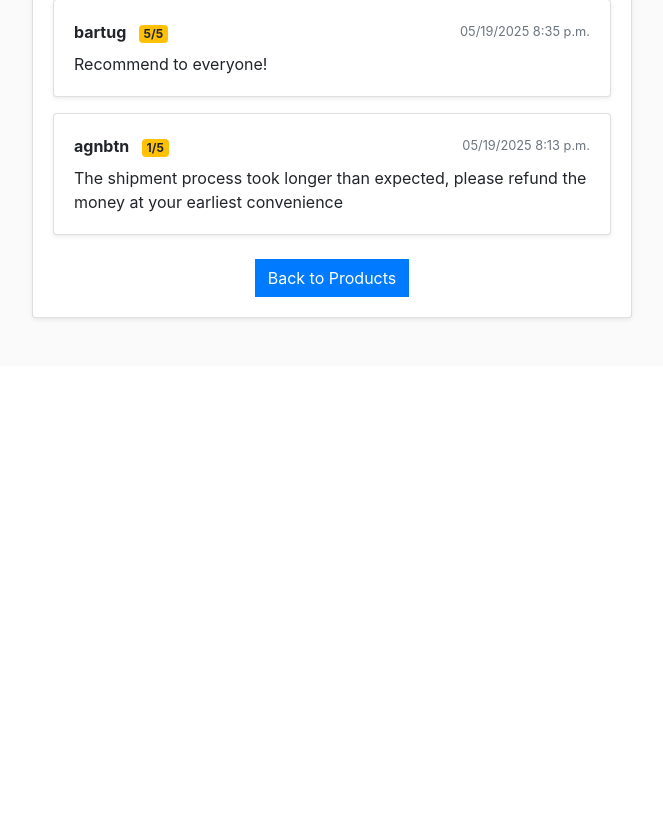
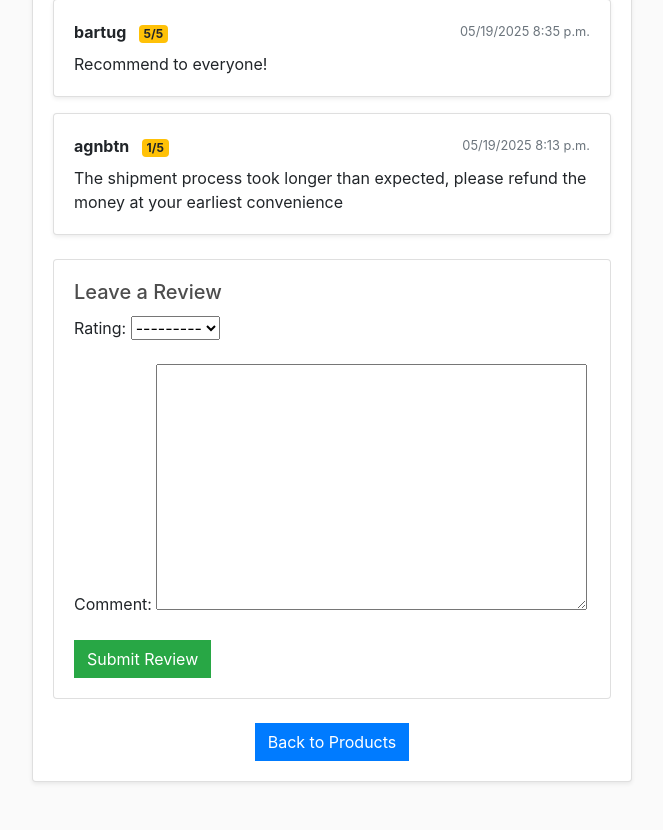
Before and after one commit to L3G0L4SSD/django-mini-proje, a Django app: page /details/1/ in a window 1280 px wide. Shown: the part 808-1638 px from the top of the page, without its empty margins (308-971 px from the left). Before the commit the page ends 1128 px from the top, so only its background shows below. Run offline with Django 5.2, Linux system fonts and the light colour scheme; a user stored in the database is signed in; data comes from the database, SQL or seed files in the repository; both versions use the stored data as it was after the commit; some libraries are stand-ins or nearby versions.

Commit message:
implemented comment section for products 3

```diff
--- a/ecommerce_app/templates/ecommerce_app/details.html
+++ b/ecommerce_app/templates/ecommerce_app/details.html
@@ -1,4 +1,6 @@
-{% extends 'ecommerce_app/main.html' %} {% load static %} {% block content %}
+{% extends 'ecommerce_app/main.html' %}
+{% load static %}
+{% block content %}
 
 <div class="container my-5">
   <h2 class="text-center mb-4">Product Details</h2>
@@ -22,9 +24,7 @@
       <h3 class="card-title text-center">{{ result.name }}</h3>
       <p class="card-text"><strong>Price:</strong> ${{ result.price }}</p>
       <p class="card-text"><strong>Stock:</strong> {{ result.stock }}</p>
-      <p class="card-text">
-        <strong>Description:</strong> {{ result.description }}
-      </p>
+      <p class="card-text"><strong>Description:</strong> {{ result.description }}</p>
       <form id="add-to-cart-form">
         <label for="quantity">Quantity:</label>
         <input
@@ -53,15 +53,7 @@
         <div class="d-flex justify-content-between align-items-center mb-2">
           <div>
             <strong>{{ review.user.username }}</strong>
-            <span class="badge badge-warning ml-2">
-              {% for i in "12345"|slice:":review.rating"|make_list %}
-                <i class="fa fa-star text-warning"></i>
-              {% endfor %}
-              {% for i in "12345"|slice:"review.rating:"|make_list %}
-                <i class="fa fa-star text-secondary"></i>
-              {% endfor %}
-              {{ review.rating }}/5
-            </span>
+            <span class="badge badge-warning ml-2">{{ review.rating }}/5</span>
           </div>
           <small class="text-muted">{{ review.created_at|date:"SHORT_DATETIME_FORMAT" }}</small>
         </div>
@@ -72,10 +64,25 @@
 {% else %}
   <div class="alert alert-info">No reviews yet.</div>
 {% endif %}
+
+{% if user.is_authenticated %}
+  <div class="card mt-4 mb-4">
+    <div class="card-body">
+      <h5 class="card-title">Leave a Review</h5>
+      <form method="post">
+        {% csrf_token %}
+        {{ form.as_p }}
+        <button type="submit" class="btn btn-success">Submit Review</button>
+      </form>
+    </div>
+  </div>
+{% else %}
+  <div class="alert alert-warning mt-4">
+    <a href="{% url 'ecommerce:signin' %}">Sign in</a> to leave a review.
+  </div>
+{% endif %}
       <div class="text-center mt-4">
-        <a href="{% url 'ecommerce:products' %}" class="btn btn-primary"
-          >Back to Products</a
-        >
+        <a href="{% url 'ecommerce:products' %}" class="btn btn-primary">Back to Products</a>
       </div>
     </div>
   </div>
@@ -84,7 +91,7 @@
 <script>
 function addToCart(productId) {
     let quantity = document.getElementById('quantity').value;
-    var url = '/update_item/';
+    var url = '/update_item/'
     fetch(url, {
         method: 'POST',
         headers: {
```
Also changed, not shown: db.sqlite3. Lines whose indentation alone changed are shown as unchanged.
